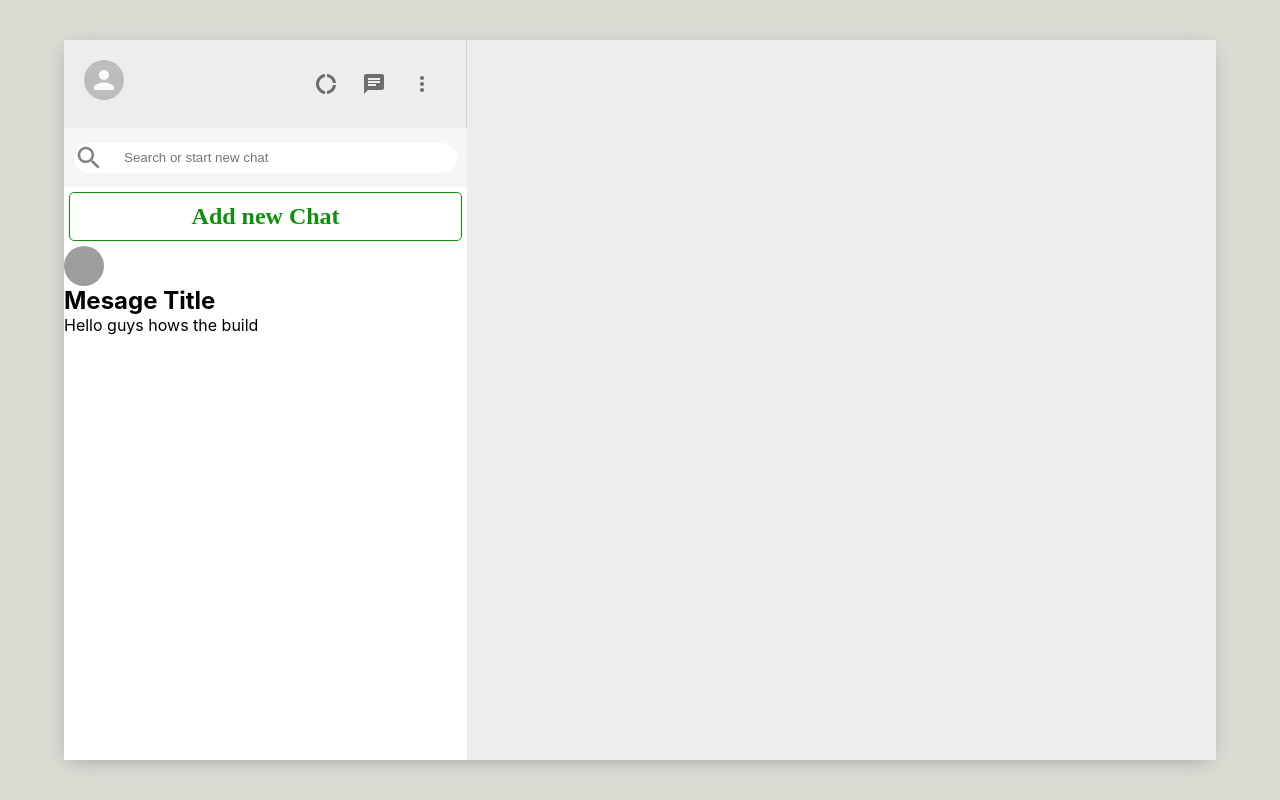
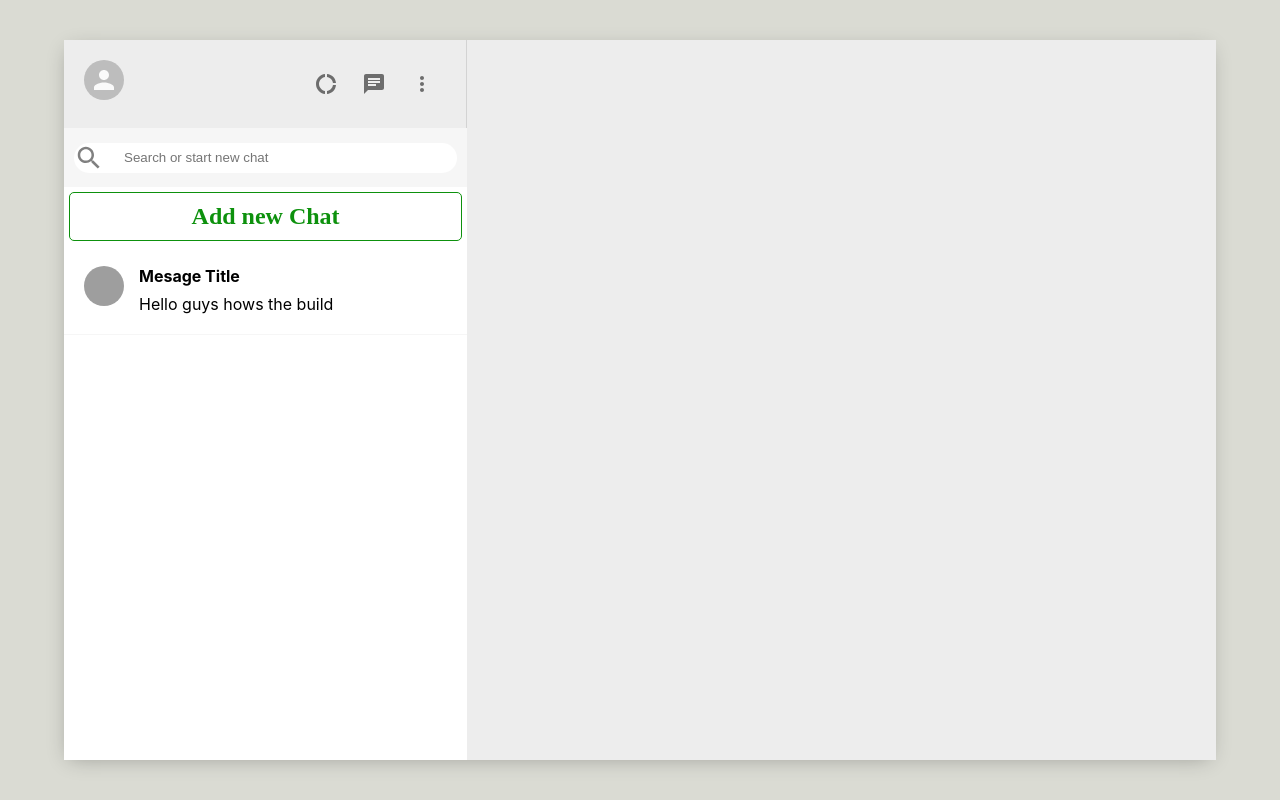
Before and after one commit to Ian-Balijawa/messanger-app, a React (Create React App) app: page / in a window 1280 px wide. Built offline with nearby package versions, Linux system fonts and the light colour scheme; grey boxes are pictures that could not be loaded.

Commit message:
new data

```diff
--- a/src/SidebarChats.css
+++ b/src/SidebarChats.css
@@ -0,0 +1,16 @@
+.chats{
+    display:flex;
+    padding: 20px;
+    cursor: pointer;
+    border-bottom: 1px solid #f6f6f6;
+}
+.chats:hover{
+    background-color: #ebebeb;
+}
+.chat-info > h2{
+   font-size: 16px;
+   margin-bottom: 8px;
+}
+.chat-info{
+    margin-left: 15px;
+}
```
